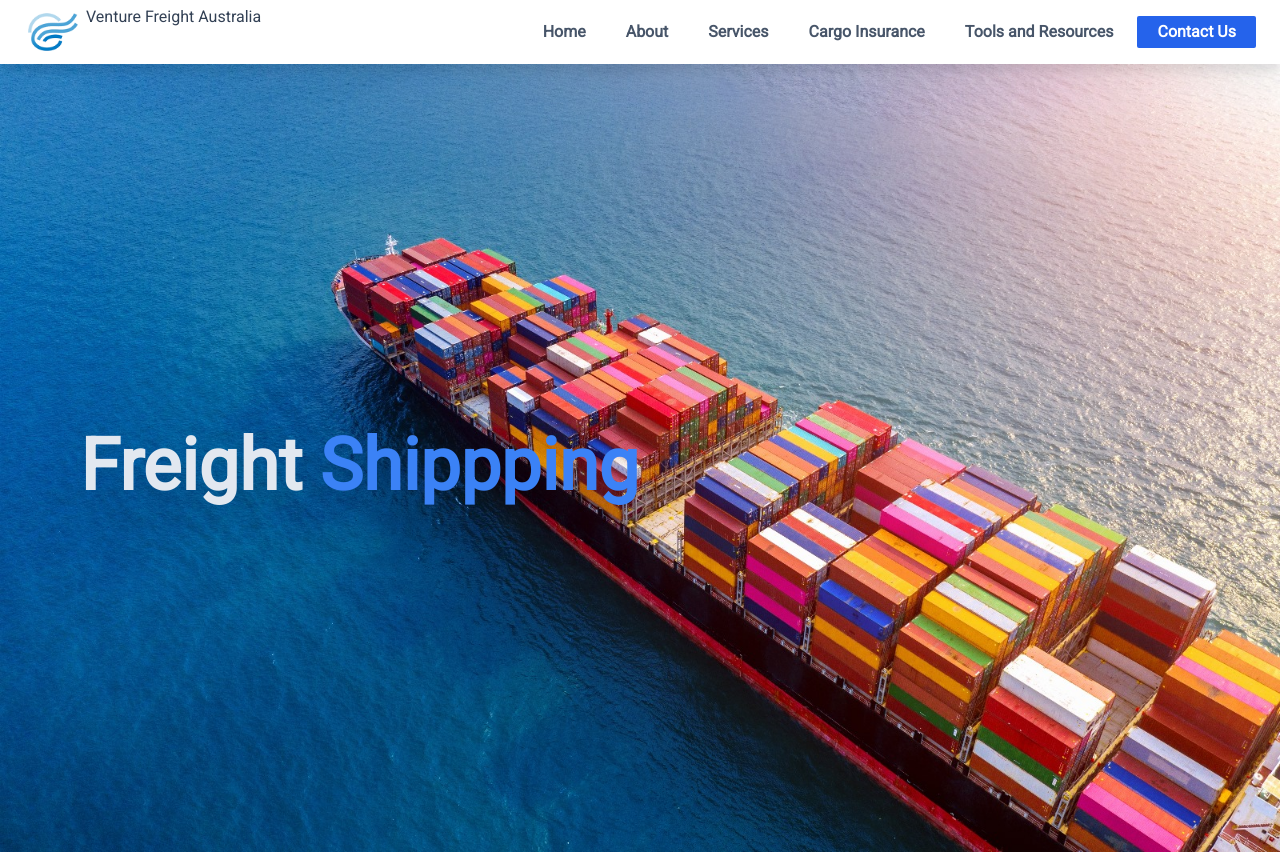
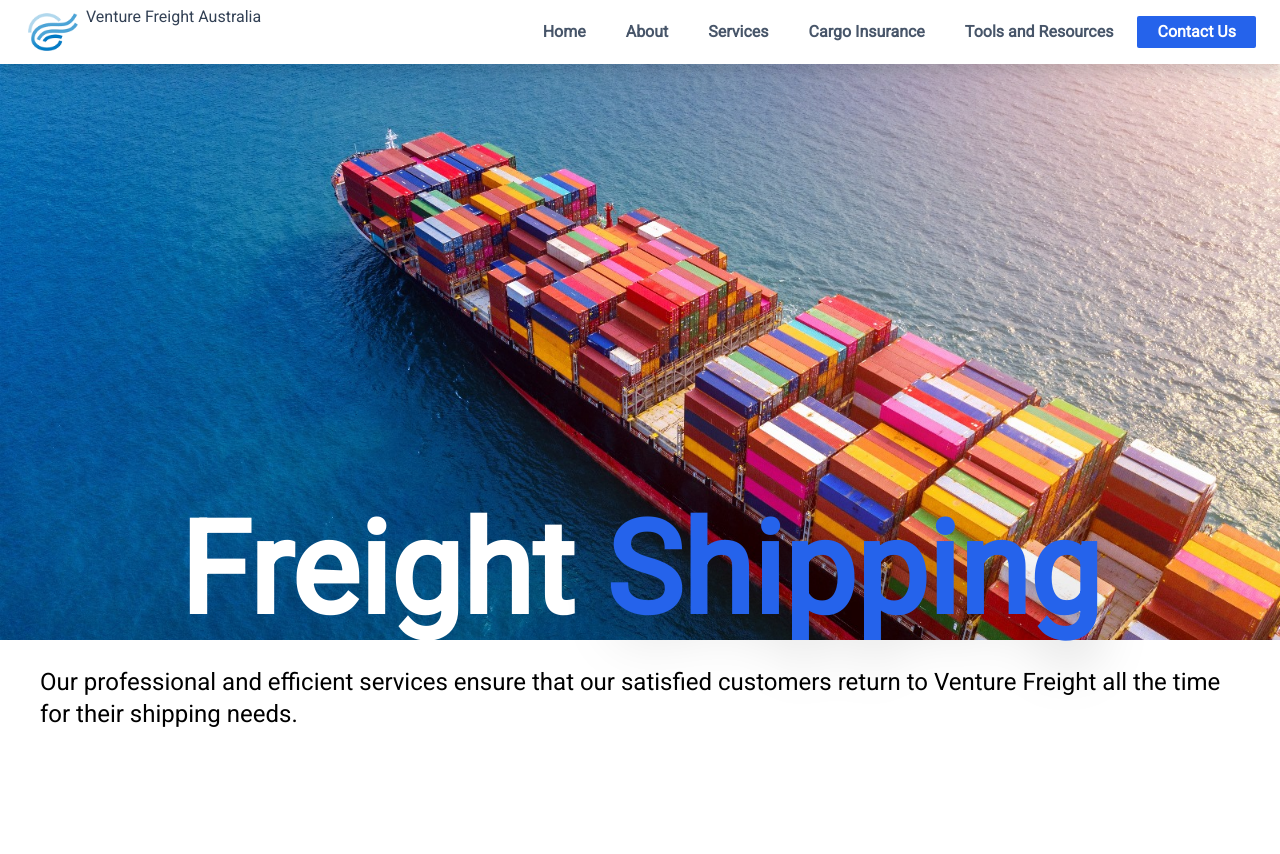
Before and after one commit to jomerventolero/venturefreightau, a Next.js app: page /freightshipping in a window 1280 px wide. Shown: the top 854 px of the page. Built offline with nearby package versions, Linux system fonts and the light colour scheme; what tw-elements would draw is missing.

Commit message:
Freight Shipping Updte

```diff
--- a/src/app/freightshipping/page.js
+++ b/src/app/freightshipping/page.js
@@ -1,19 +1,57 @@
-"use client"
-import Navbar from '@/components/Navbar'
-import { motion } from 'framer-motion'
+"use client";
+import React, { useEffect } from 'react';
+import Navbar from '@/components/Navbar';
+import { motion } from 'framer-motion';
+import ScrollAnimationComponent from '@/components/ScrollAnimationComponent';
 
 const FreightShipping = () => {
+  useEffect(() => {
+    const handleScroll = () => {
+      const scrollValue = window.scrollY;
+      const parallaxElements = document.querySelectorAll('.parallax');
+
+      parallaxElements.forEach(element => {
+        const speed = element.dataset.speed;
+        element.style.transform = `translateY(${scrollValue * speed}px)`;
+      });
+    };
+
+    window.addEventListener('scroll', handleScroll);
+
+    return () => {
+      window.removeEventListener('scroll', handleScroll);
+    };
+  }, []);
+
   return (
-    <>
+    <div className="relative flex flex-col">
       <Navbar />
-      <container className="flex flex-col justify-center ">
-        <h1 className="sm:text-7xl absolute font-extrabold text-slate-200 drop-shadow-2xl pt-20 px-20">Freight <span className="text-blue-500">Shippping</span></h1>
-        <section className="h-1/4 bg-shipaerial bg-cover">
-          <motion.img src="/assets/shipaerial.jpg" className="self-start h-1/4 min-h-1/4 max-h-1/4 object-contain w-full " initial={{ x:-100, opacity: 0 }} animate={{ x: 0, opacity: 1 }} transition={{ duration: 0.5 }}/>
-        </section>
-      </container>
-    </>
-  )
-}
+      <img
+        src="/assets/shipaerial.jpg"
+        alt="Ship Aerial View"
+        className="w-full h-[80vh] object-cover parallax z-40"
+        data-speed="0.5"
+      />
+      <div className="absolute -top-20 left-0 right-0 bottom-0 flex flex-col gap-4 items-center justify-center ">
+        <div className="text-center z-40">
+          <motion.h1 className="sm:text-9xl mb-4 text-2xl text-white font-extrabold"
+            initial={{ opacity: 0, y: -50 }}
+            whileInView={{ opacity: 1, y: 0 }}
+            viewport={{ once: true }}
+          >Freight <span className="text-blue-600 drop-shadow-2xl">Shipping</span>
+          </motion.h1>
+        </div>
+        <ScrollAnimationComponent />
+      </div>
+      <div className="h-[500px]"/>
+      <article className="px-10 py-10">
+        <p className="sm:text-2xl text-xs text-slate-800 text-justify px-5 sm:px-20">
+          We provide documentation advice, packing services, warehousing and storage, project shipping and much more. We cater to the shipping needs of most industries and will work tirelessly to work out the most cost effective method to get your freight to its destination.
+        </p>
+      </article>
 
-export default FreightShipping
+      </div>
+  );
+};
+
+export default FreightShipping;
--- a/src/app/globals.css
+++ b/src/app/globals.css
@@ -3,3 +3,8 @@
 @tailwind utilities;
 
 @import url('https://fonts.googleapis.com/css2?family=Inter:wght@400;500;600;700&display=swap');
+
+.in-view {
+    opacity: 1;
+    transform: translateY(0);
+  }
--- /dev/null
+++ b/src/components/ScrollAnimationComponent/index.js
@@ -0,0 +1,36 @@
+import React, { useEffect } from 'react';
+import { motion } from 'framer-motion';
+
+const ScrollAnimationComponent = () => {
+  useEffect(() => {
+    const handleScroll = () => {
+      const element = document.getElementById('motion-paragraph');
+      const scrollPosition = window.scrollY + window.innerHeight;
+
+      if (element && element.offsetTop < scrollPosition) {
+        element.classList.add('in-view');
+      }
+    };
+
+    window.addEventListener('scroll', handleScroll);
+
+    return () => {
+      window.removeEventListener('scroll', handleScroll);
+    };
+  }, []);
+
+  return (
+    <motion.p
+      id="motion-paragraph"
+      className="sm:text-2xl text-xs text-black px-5 sm:px-10 -z-20"
+      initial={{ opacity: 0, y: -50 }}
+      animate={{ opacity: 1, y: 0 }}
+      exit={{ opacity: 0, y: -50 }}
+      transition={{ duration: 0.5 }}
+    >
+      Our professional and efficient services ensure that our satisfied customers return to Venture Freight all the time for their shipping needs.
+    </motion.p>
+  );
+};
+
+export default ScrollAnimationComponent;
```
